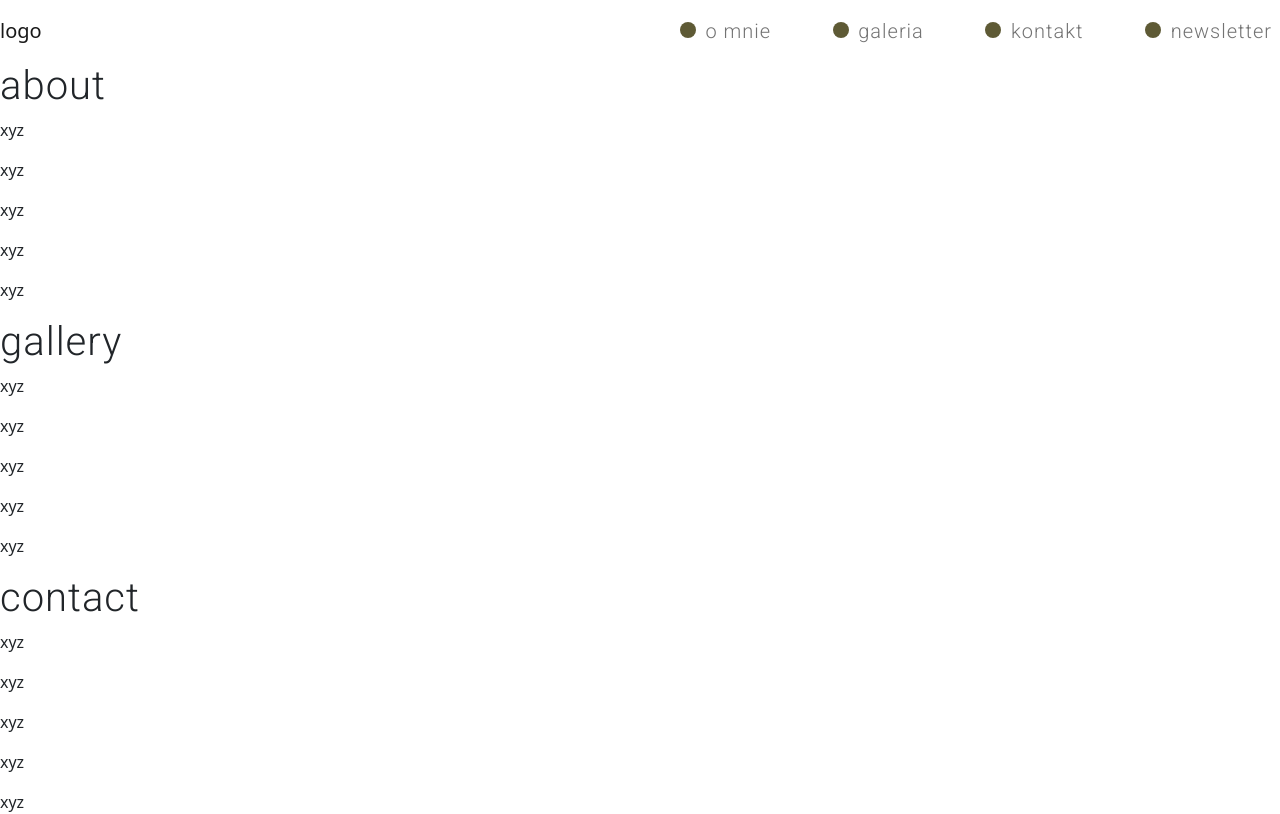
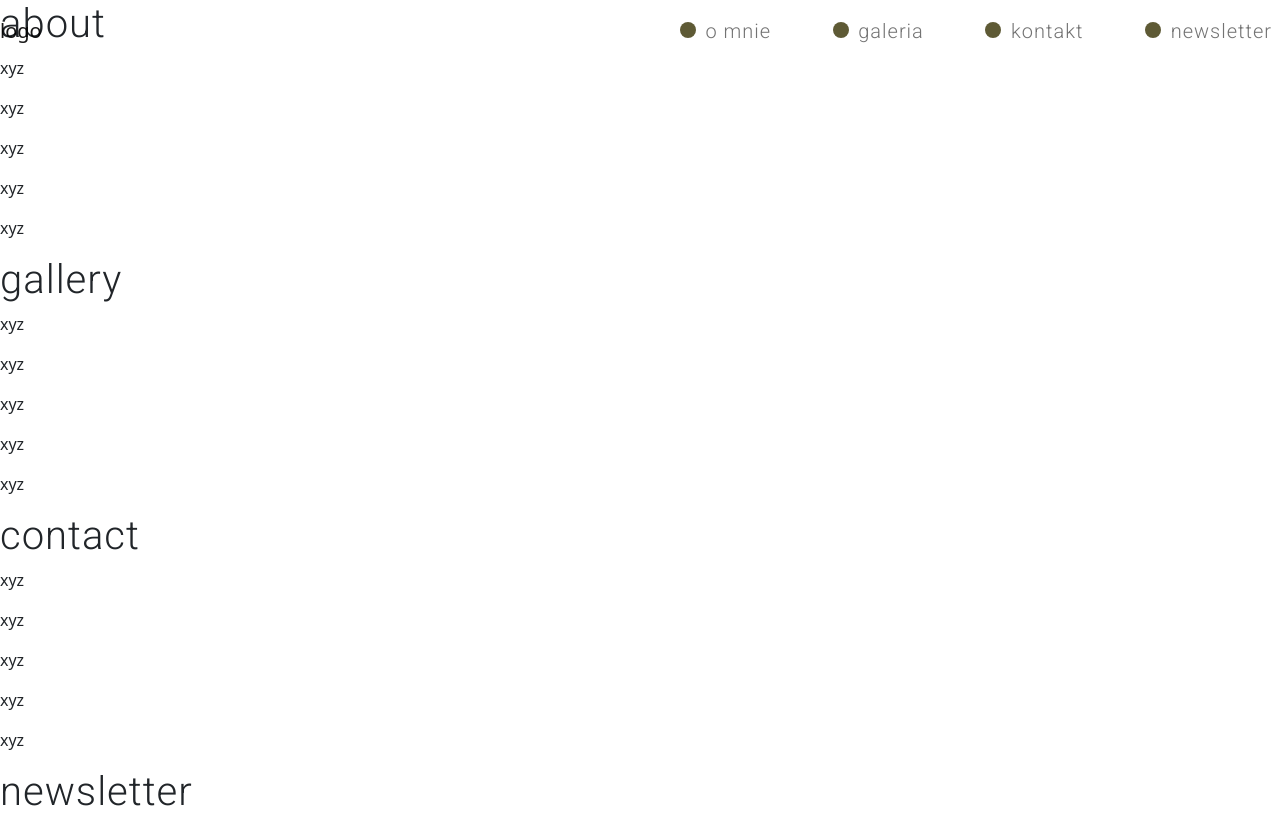
Before and after one commit to Ola-Cencora/KURZceramika-web-project, a React (Create React App) app: page / in a window 1280 px wide. Shown: the top 814 px of the page. Built offline with nearby package versions, Linux system fonts and the light colour scheme.

Commit message:
Fix navigation to top

```diff
--- a/src/components/views/Navigation/Navigation.js
+++ b/src/components/views/Navigation/Navigation.js
@@ -5,7 +5,7 @@ import Dot from '../../common/Dot/Dot';
 
 const Navigation = ({ scrollToSection, aboutRef, galleryRef, contactRef, newsletterRef }) => {
     return (
-        <Navbar className={styles.navigation}>
+        <Navbar className={styles.navigation} fixed="top">
             <Navbar.Brand>logo</Navbar.Brand>
             <Navbar.Toggle aria-controls="basic-navbar-nav" />
             <Navbar.Collapse id="basic-navbar-nav" className="justify-content-end">
```
